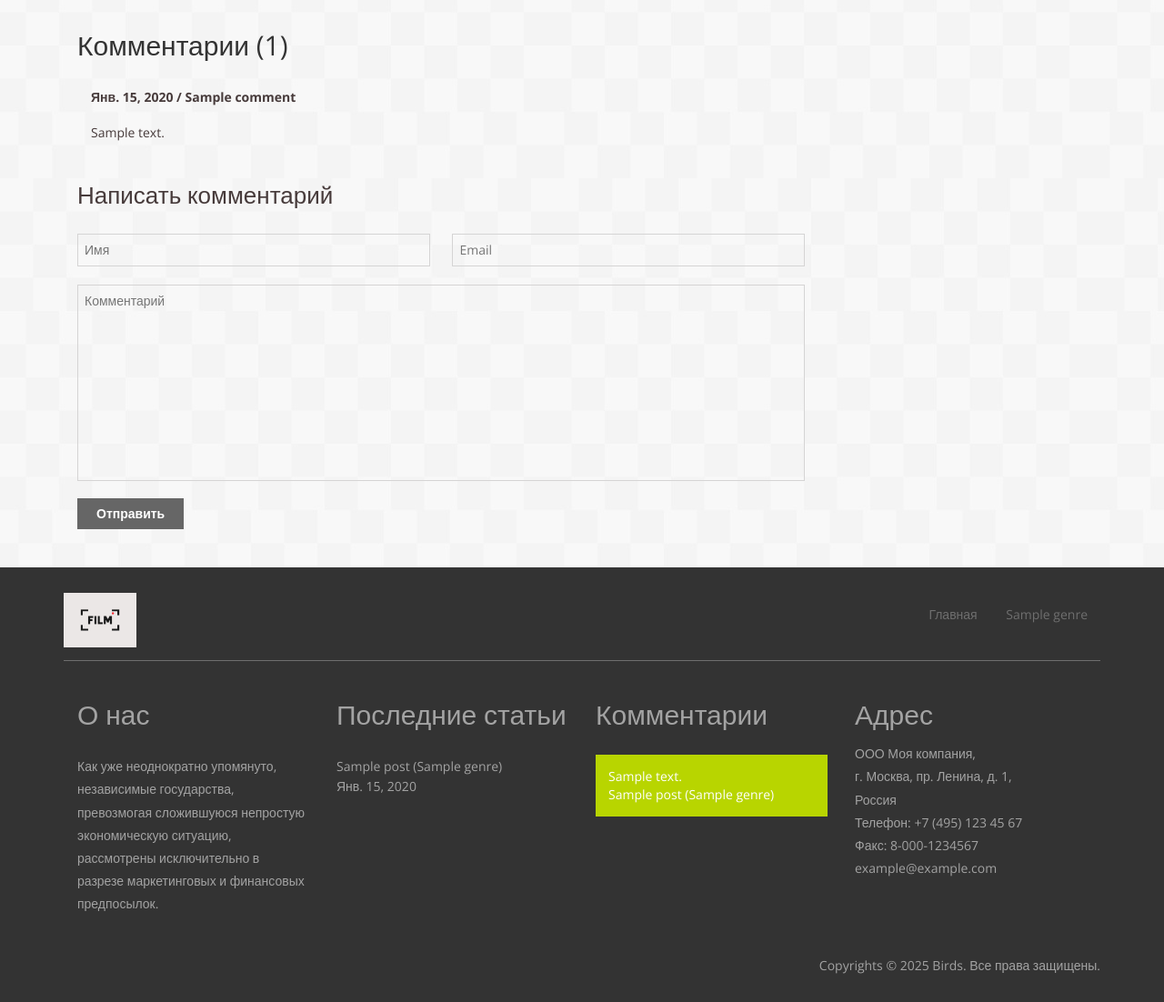
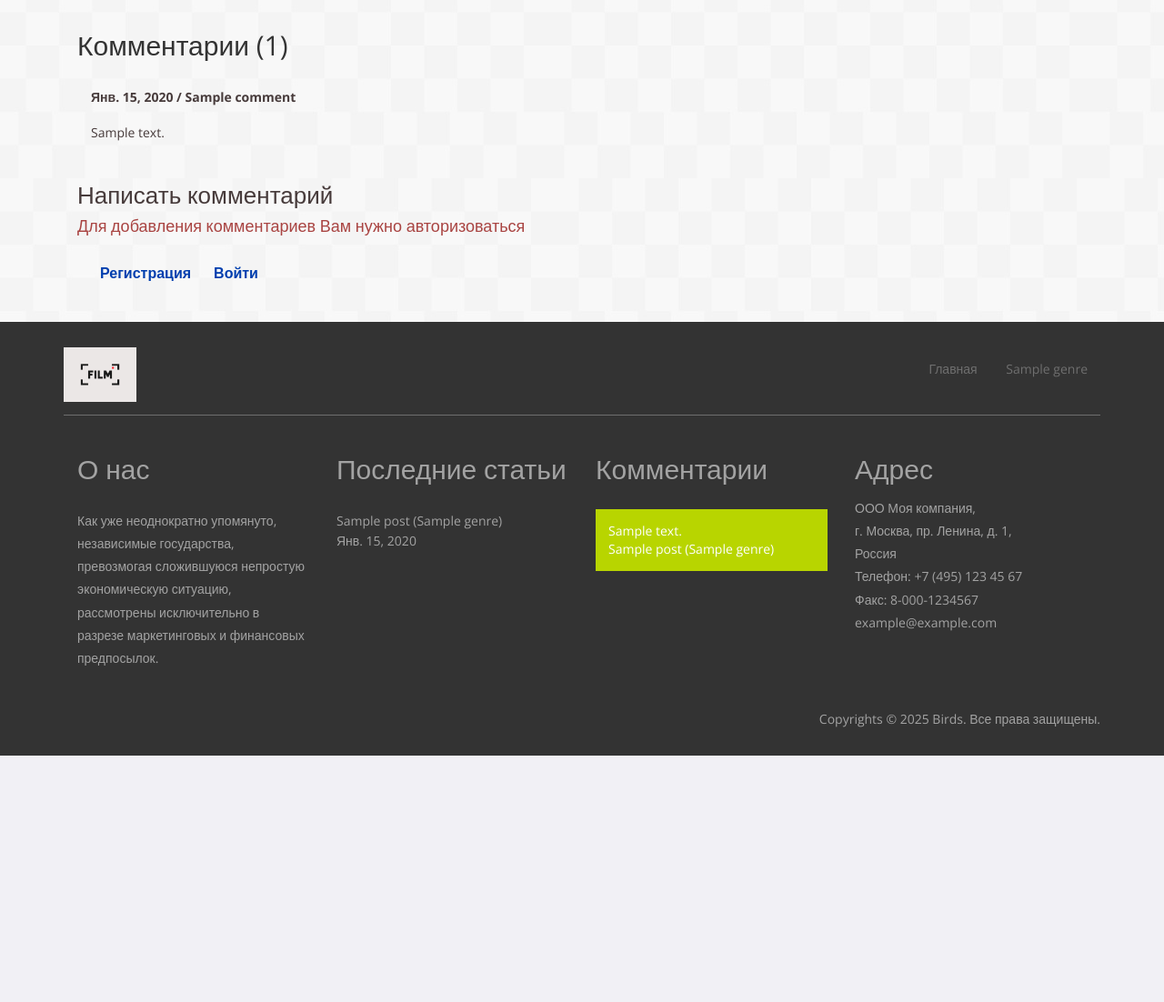
Before and after one commit to TutunkinVladislav/Blog, a Django app: page /films/posts/1 in a window 1280 px wide. Shown: the part 1280-2382 px from the top of the page at 91% size. After the commit the page ends 2111 px from the top, so only its background shows below. Run offline with Django 3.2, Linux system fonts and the light colour scheme; tables that the repository leaves empty hold one stand-in row (values such as "Sample post"); grey boxes marked "Sample" are stand-in pictures; some libraries are stand-ins or nearby versions.

Commit message:
Add permission for delete comment authentication users

```diff
--- a/films/models.py
+++ b/films/models.py
@@ -126,6 +126,7 @@ class Comment(models.Model):
     class Meta:
         verbose_name = 'Комментарий'
         verbose_name_plural = 'Комментарии'
+        permissions = (('can_delete_comment', 'Возможность удалять свой комментарий'),)
 
     def __str__(self):
         return f'{self.name}: {self.text}'
--- a/films/static/css/style.css
+++ b/films/static/css/style.css
@@ -558,6 +558,14 @@ div#portfoliolist {
 	text-decoration:none;
 	line-height:1.8em;
 }
+
+.delete_comment {
+	float: right;
+	color: #003eae;
+	margin-right: 230px;
+	font-weight: bold;
+}
+
 .copyright {
   margin: 2em 0 0 0;
   text-align: right;
@@ -1468,6 +1476,17 @@ font-size: 36px;
 	width: 30%;
 }
 
+.reg_comment {
+	display: inline;
+	color: #003eae;
+	font-weight: bold;
+	padding-top: 20px;
+	padding-left: 25px;
+	font-size: 16px;
+	text-decoration: none;
+	float: left;
+}
+
 /*validation*/
 
 .errorlist {
--- a/films/templates/post_detail.html
+++ b/films/templates/post_detail.html
@@ -27,6 +27,9 @@
                         <div class="single-comment">
                             <div class="col-md-10 single-comment-right">
                                 <h6><b>{{ post_comment.date }} / {{ post_comment.name }}</b></h6>
+                                {% if perms.films.can_delete_comment and post_comment.email == request.user.email %}
+                                    <a class="delete_comment" href="{% url 'delete_comment' %}">Удалить</a>
+                                {% endif %}
                                 <p>{{ post_comment.text }}</p>
                             </div>
                             <div class="clearfix"> </div>
@@ -35,11 +38,17 @@
 				</div>
 				<div class="single-reply">
 					<h4>Написать комментарий</h4>
-					<form action="{% url 'page_post' post.pk %}" method="POST">
-                        {% csrf_token %}
-                        {{ form }}
-						<input type="submit" value="Отправить">
-					</form>
+                    {% if user.is_authenticated %}
+                        <form action="{% url 'page_post' post.pk %}" method="POST">
+                            {% csrf_token %}
+                            {{ form }}
+                            <input type="submit" value="Отправить">
+                        </form>
+                    {% else %}
+                        <p class="text-danger h4">Для добавления комментариев Вам нужно авторизоваться</p>
+                        <p><a class="reg_comment" href="{% url 'regist' %}">Регистрация</a></p>
+                        <p><a class="reg_comment" href="{% url 'login' %}?next={{ request.path }}">Войти</a></p>
+                    {% endif %}
 				</div>
 			</div>
 			{% include 'search_archive_gallery.html' %}
--- a/films/templatetags/filters.py
+++ b/films/templatetags/filters.py
@@ -19,7 +19,6 @@ def declenation_comment(count):
     if count == '':
         return ''
     mod = count % 100
-    print(mod)
     if 9 < mod < 20:
         value_key = 2
     else:
--- a/films/urls.py
+++ b/films/urls.py
@@ -9,4 +9,5 @@ urlpatterns = [
     url(r'^posts/(?P<pk>\d+)$', views.page_post, name='page_post'),
     path('search', views.search, name='search'),
     path('regist', views.regist, name='regist'),
+    path('delete_comment', views.delete_comment, name='delete_comment'),
 ]
--- a/films/views.py
+++ b/films/views.py
@@ -1,10 +1,13 @@
+from django.contrib.auth.decorators import permission_required
 from django.contrib.auth.models import Group
 from django.core.mail import EmailMultiAlternatives
 from django.core.paginator import Paginator, PageNotAnInteger, EmptyPage
 from django.db.models import Q
 from django.forms import forms
+from django.http import HttpResponseRedirect
 from django.shortcuts import render, get_object_or_404, redirect
 from django.template.loader import get_template
+from django.urls import reverse
 
 from films.forms import SearchForm, CreateCommentForm, CreateUserForm
 from films.models import Genre, Post, Comment, User
@@ -33,6 +36,8 @@ def page_post(request, pk):
         form = CreateCommentForm(request.POST)
         if form.is_valid():
             comment = form.save(commit=False)
+            comment.name = request.user.first_name
+            comment.email = request.user.email
             comment.film = post
             comment.save()
             return redirect('page_post', pk=post.pk)
@@ -104,3 +109,12 @@ def regist(request):
     else:
         form = CreateUserForm()
     return render(request, 'regist.html', {'form': form})
+
+
+@permission_required('films.can_delete_comment')
+def delete_comment(request):
+    comments = Comment.objects.all()
+    for comment in comments:
+        if comment.email == request.user.email:
+            comment.delete()
+    return HttpResponseRedirect(request.META.get('HTTP_REFERER'))
```
Also changed, not shown: films/migrations/0006_alter_comment_options.py (added).
